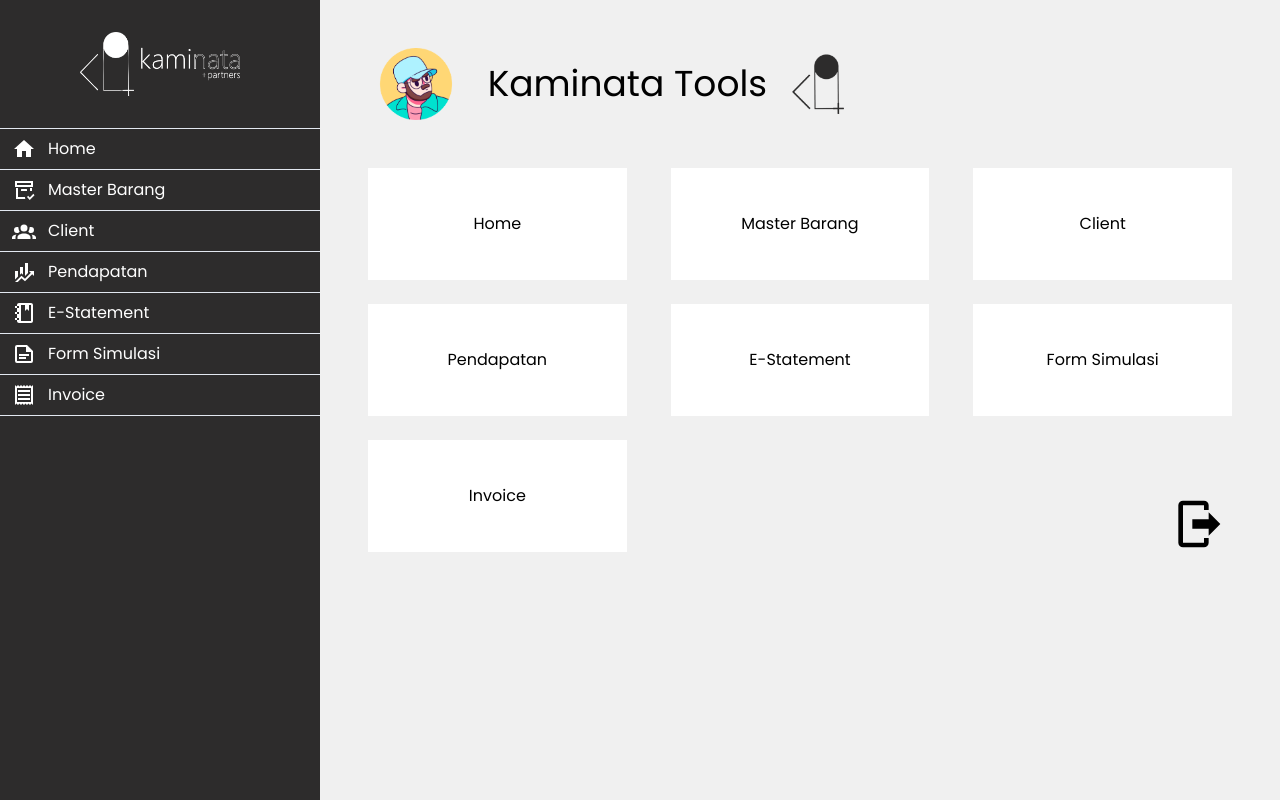
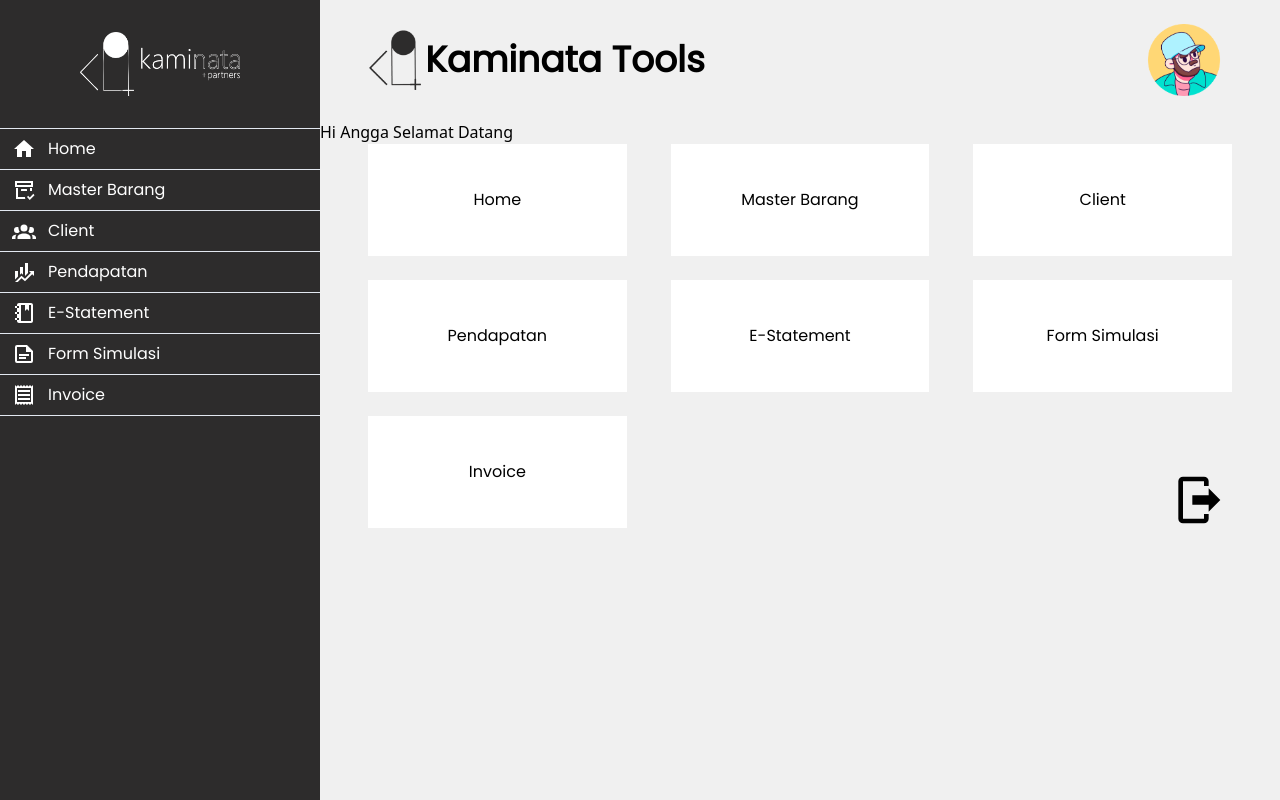
Before and after one commit to SatrioUtomo13/kaminata, a website: page docs/home.html in a window 1280 px wide. Drawn offline with Linux system fonts and the light colour scheme.

Commit message:
menambahkan h1

```diff
--- a/docs/home.html
+++ b/docs/home.html
@@ -76,11 +76,14 @@
         <!-- start main -->
         <div class="bg-primary basis-3/4">
             <!-- start header -->
-            <header class="flex items-center m-12 w-2/4 justify-between">
+            <header class="flex items-center mx-12 my-6 justify-between ">
+                <div class="flex">
+                    <img src="../asset/img/logo.png" alt="logo" class="h-16">
+                    <h1 class="text-4xl font-poppins self-center font-bold">Kaminata Tools</h1>
+                </div>
                 <img src="../asset/img/profil.png" alt="profile" class="w-24 h-1/6">
-                <h1 class="text-4xl font-poppins font-medium">Kaminata Tools</h1>
-                <img src="../asset/img/logo.png" alt="logo" class="h-16">
             </header>
+            <h1>Hi <span>Angga</span> Selamat Datang</h1>
             <!-- finish header -->
             <!-- start box -->
             <div class="grid grid-cols-3 mx-12 gap-x-11 gap-y-6 font-poppins">
```
Also changed, not shown: public/css/style.css.
